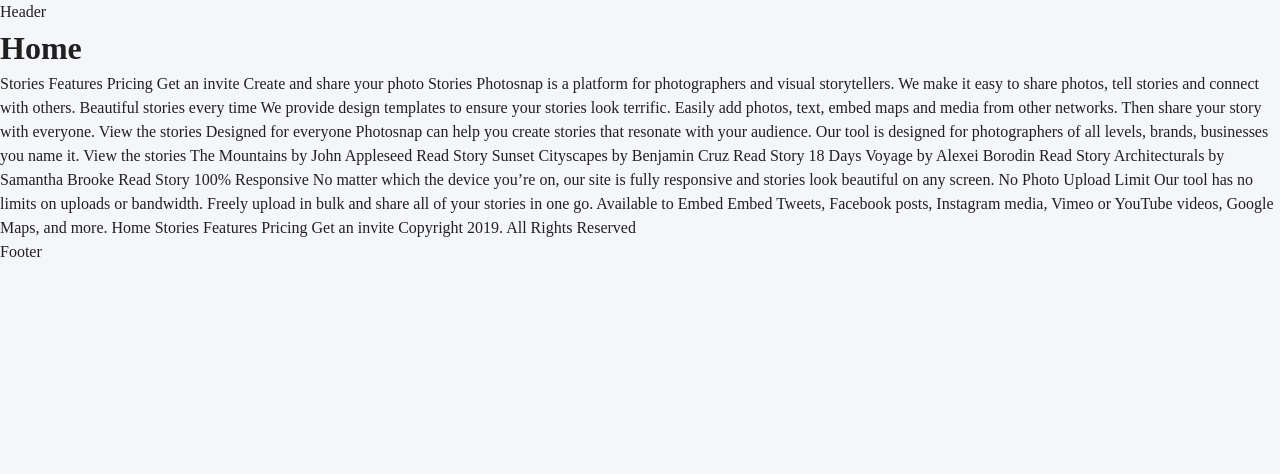
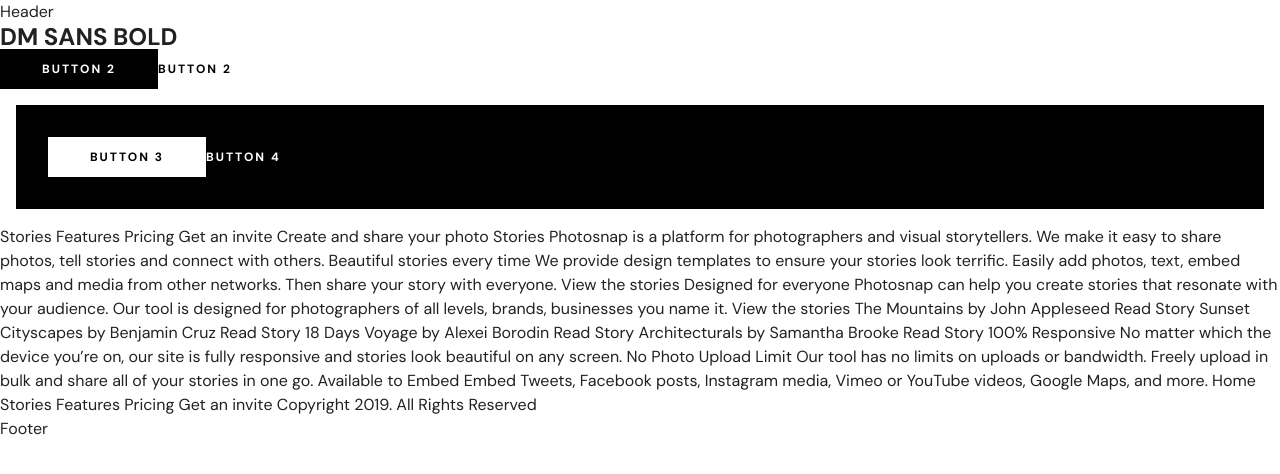
Before and after one commit to nekopudding/photosnap-multi-page-website, a React (Create React App) app: page / in a window 1280 px wide. Shown: the top 474 px of the page. Built offline with nearby package versions, Linux system fonts and the light colour scheme.

Commit message:
button complete with react-router link, design system complete

```diff
--- a/public/index.html
+++ b/public/index.html
@@ -24,6 +24,12 @@
       work correctly both with client-side routing and a non-root public URL.
       Learn how to configure a non-root public URL by running `npm run build`.
     -->
+
+    <!-- Font -->
+    <link rel="preconnect" href="https://fonts.googleapis.com">
+    <link rel="preconnect" href="https://fonts.gstatic.com" crossorigin>
+    <link href="https://fonts.googleapis.com/css2?family=DM+Sans:wght@400;700&display=swap" rel="stylesheet">
+
     <title>Photosnap</title>
   </head>
   <body>
--- /dev/null
+++ b/src/components/Button.jsx
@@ -0,0 +1,75 @@
+import { Box, Typography} from '@mui/material'
+import React from 'react'
+import { Link } from 'react-router-dom';
+import theme from 'theme';
+
+function Button(props) {
+  const {sx,children,variant, invertColors, to, link} = props;
+
+  return (
+    <>
+    {(variant === 'contained') &&
+      <Box sx={{
+        bgcolor: invertColors ? theme.palette.white : theme.palette.black,
+        display: 'inline-flex',
+        width: 158,
+        height: 40,
+        justifyContent: 'center',
+        alignItems: 'center',
+        '& *': {
+          textDecoration: 'none',
+          color: invertColors ? theme.palette.black : theme.palette.white,
+          textTransform: 'uppercase',
+        },
+        '&:hover *, &:hover': {
+          color: theme.palette.black,
+          bgcolor: theme.palette.grey
+        },
+        ...sx
+      }}>
+        {link ?
+          <Link to={to}>
+            <Typography variant='h4' children={children}/>
+          </Link>
+          :
+          <Typography variant='h4' children={children}/>
+        }
+      </Box>
+    }
+
+
+    {(variant === 'text') &&
+      <Box sx={{
+        display: 'inline-block',
+        '& *': {
+          color: invertColors ? theme.palette.white : theme.palette.black,
+          textTransform: 'uppercase',
+          textDecoration: 'none',
+          '&:hover': {
+            textDecoration: 'underline',
+          }
+        },
+        ...sx
+      }}>
+        {link ?
+          <Link to={to}>
+            <Typography variant='h4' children={children}/>
+          </Link>
+          :
+          <Typography variant='h4' children={children}/>
+        }
+      </Box>
+    }
+
+    </>
+  )
+}
+
+Button.defaultProps = {
+  to: '/',
+  variant: 'contained',
+  link: false,
+  invertColors: false
+}
+
+export default Button
--- a/src/pages/Home.tsx
+++ b/src/pages/Home.js
@@ -1,9 +1,18 @@
+import { Box, Typography } from '@mui/material'
+import Button from 'components/Button'
 import React from 'react'
+import theme from 'theme'
 
 function Home() {
   return (
     <>
-    <h1>Home</h1>
+    <Typography variant='h2'>DM SANS BOLD</Typography>
+    <Button variant='contained'>Button 2</Button>
+    <Button variant='text'>Button 2</Button>
+    <Box sx={{bgcolor: theme.palette.black, p:4,m:2}}>
+      <Button variant='contained' invertColors>Button 3</Button>
+      <Button variant='text' invertColors>Button 4</Button>
+    </Box>
       Stories
       Features
       Pricing
--- a/src/theme.js
+++ b/src/theme.js
@@ -1,24 +1,28 @@
+
 import { createTheme } from "@mui/material";
 
 const _ = {
-  clr500: 'hsl(212, 24%, 26%)',
-  clr400:'hsl(211, 10%, 45%)',
-  clr300:'hsl(223, 19%, 93%)',
-  clr200:'hsl(228, 33%, 97%)',
-  clr100:'hsl(0, 0%, 100%)',
-  primary: {
-    main: 'hsl(238, 40%, 52%)',
-    light: 'hsl(239, 57%, 85%)'
-  },
-  secondary: {
-    main: 'hsl(358, 79%, 66%)',
-    light: 'hsl(357, 100%, 86%)'
-  },
+  white: 'hsl(0,0%,100%)',
+  grey: 'hsl(0,0%,87%)',
+  black: 'hsl(0,0%,0%)',
+
+  a1: 'hsl(28,100%,79%)',
+  a2: 'hsl(329,36%,59%)',
+  a3: 'hsl(229,100%,67%)'
+}
+const buttonOverride = {
+  backgroundColor: 'transparent',
+  '&:hover': {
+    textDecoration: 'underline',
+    backgroundColor: 'inherit',
+  }
 }
 
+// @ts-nocheck @ts-ignore
 const theme = createTheme({
   breakpoints: {
     values: {
+      // @ts-ignore
       mobile: 0,
       tablet: 768,
       laptop: 1024,
@@ -28,56 +32,45 @@
   palette: {
     ..._,
     background: {
-      default: _.clr200,
-      paper: _.clr100
+      default: _.white,
     },
   },
   typography: {
-    fontFamily: "Rubik",
+    fontFamily: "DM Sans",
     fontWeight: 400,
-    color: _.clr500,
+    color: _.black,
 
+    h1: {
+      fontWeight: 700,
+      fontSize: '40px',
+      lineHeight: '48px',
+      letterSpacing: 4.17,
+    },
+    h2: {
+      fontWeight: 700,
+      fontSize: '24px',
+      lineHeight: '25px',
+      letterSpacing: 0,
+    },
+    h3: {
+      fontWeight: 700,
+      fontSize: '18px',
+      lineHeight: '25px',
+      letterSpacing: 0,
+    },
+    h4: {
+      fontWeight: 700,
+      fontSize: '12px',
+      lineHeight: '16px',
+      letterSpacing: 2,
+    },
     body: {
-      fontSize: "16px",
-      color: _.clr400,
-      lineHeight: 1.5
-    },
-    deleted: {
-      fontSize: "16px",
-      color: _.clr400,
-      lineHeight: 1.5,
-      fontStyle: 'italic',
-    },
-    scoreText: {
-      fontSize: "16px",
-      color: _.primary.main,
-      fontWeight: 500
-    },
-    username: {
-      fontWeight: 500,
-      fontSize: '16px',
-      color: _.clr500
-    },
-    you: {
-      fontSize: '12px',
-      fontWeight: 500,
-      color: _.clr100
-    },
-    primaryAction: {
-      fontSize: '16px',
-      fontWeight: 500,
-      color: _.primary.main,
-    },
-    secondaryAction: {
-      fontSize: '16px',
-      fontWeight: 500,
-      color: _.secondary.main,
-    },
-    dialogHeader: {
-      fontSize: '24px',
-      fontWeight: 500,
+      fontWeight: 400,
+      fontSize: '15px',
+      lineHeight: '25px',
+      letterSpacing: 0,
     }
-  }
+  },
 })
 
 
```
Also changed, not shown: tsconfig.json (+6 -2 lines).
